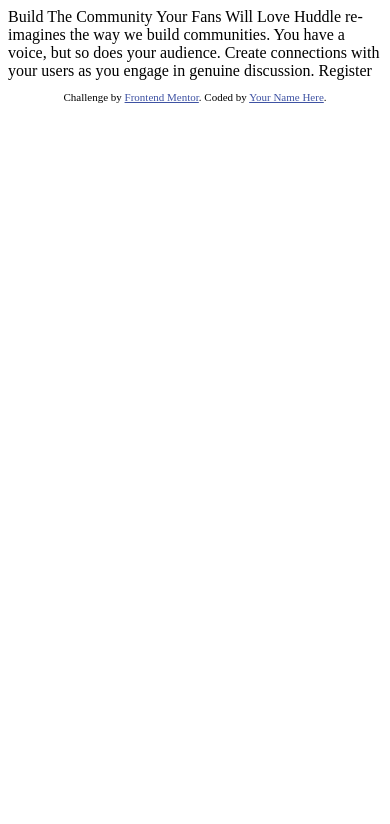
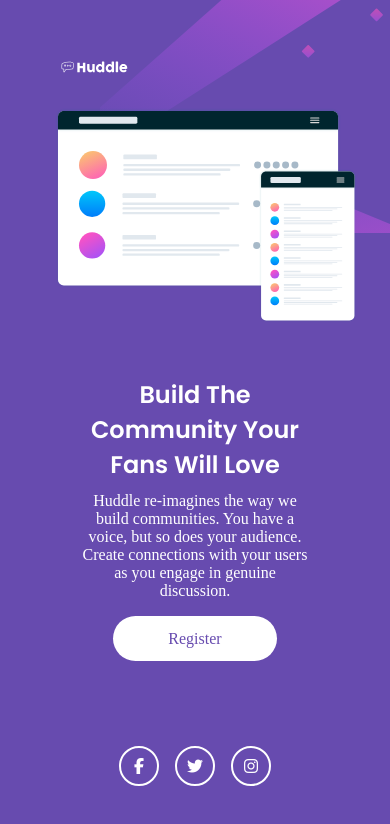
Before and after one commit to Allisson-Lima-Dev/huddle-landing-page-with-single-introductory-section-master, a plain HTML site: page index.html in a window 390 px wide. Drawn offline with Linux system fonts and the light colour scheme.

Commit message:
header-complete

```diff
--- a/index.html
+++ b/index.html
@@ -1,10 +1,12 @@
           <!DOCTYPE html>
-<html lang="en">
+          <html lang="pt-br">
           <head>
             <meta charset="UTF-8">
             <meta name="viewport" content="width=device-width, initial-scale=1.0"> <!-- displays site properly based on user's device -->
 
             <link rel="icon" type="image/png" sizes="32x32" href="./images/favicon-32x32.png">
+            <link rel="stylesheet" href="style.css">
+            <script src="https://kit.fontawesome.com/f53c332d9d.js" crossorigin="anonymous"></script>
 
             <title>Frontend Mentor | Huddle landing page with single introductory section</title>
 
@@ -15,19 +17,29 @@
             </style>
           </head>
           <body>
-
-  Build The Community Your Fans Will Love
-
-  Huddle re-imagines the way we build communities. You have a voice, but so does your audience.
+            <section class="container-main">
+              <header>
+                  <img src="images/logo.svg" alt="Logo">
+              </header>
+                <div class="container">
+                  <div class="container-img">
+                     <img src="images/illustration-mockups.svg" alt="imagem">
+                   </div>
+                  <div class="content">
+                    <h1 class="color">Build The Community Your Fans Will Love</h1>
+                      <p class="color">Huddle re-imagines the way we build communities. You have a voice, but so does your audience.
                       Create connections with your users as you engage in genuine discussion.
-
-  Register
-
-  <footer>
-    <p class="attribution">
-      Challenge by <a href="https://www.frontendmentor.io?ref=challenge" target="_blank">Frontend Mentor</a>.
-      Coded by <a href="#">Your Name Here</a>.
                       </p>
-  </footer>
+                    <div class="button">
+                      <a href="#">Register</a>
+                    </div>
+                  </div>
+              </div>
+                  <div class="icons">
+                    <i class="fab fa-facebook-f"></i>
+                    <i class="fab fa-twitter"></i>
+                    <i class="fab fa-instagram"></i>
+                </div>
+        </section>
     </body>
  </html>
--- /dev/null
+++ b/style.css
@@ -0,0 +1,155 @@
+@import url('https://fonts.googleapis.com/css2?family=Poppins:wght@400;600&display=swap');
+*{
+    margin: 0;
+    padding: 0;
+    box-sizing: border-box;
+    font-family: Open sans-serif;
+}
+h1, h2{
+    font-family: 'Poppins', sans-serif;
+    font-weight: 600;
+}
+body{
+    background-color: hsl(257, 40%, 49%);
+}
+.container-main{
+    background-image: url('images/bg-desktop.svg');
+    background-position: 100px -4px ;
+    background-size: contain;
+    background-repeat: no-repeat;
+    height: 100vh;
+}
+header{
+    padding: 18px;
+}
+
+ header img{
+    width: 15%;
+    margin-top: 20px;
+    margin-left: 40px;
+}
+.container{
+    display: flex;
+    width: 98%;
+    margin: auto;
+    margin-top: 10px;
+    height: 65%;
+}
+.container-img{
+    height: 100%;
+    margin-left: 55px;
+}
+.container-img img{
+    width:87%;
+}
+.content{
+    width: 33%;
+    margin: 30px 36px 0 0;
+}
+.content p{
+    margin-top: 10px;
+}
+.button{
+    margin-top: 30px;
+}
+.content .button a{
+    background-color: #fff;
+    text-align: center;
+    border-radius: 50px;
+    padding: 14px 55px;
+    color: hsl(257, 40%, 49%);
+}
+.content a{
+    text-decoration: none;
+    font-weight: 500;
+}
+.color{
+    color: #fff;
+}
+.content a:hover{
+    background-color: hsl(300, 69%, 71%);
+    color: #fff;
+}
+.icons{
+    display: flex;
+    justify-content: flex-end;
+    margin-right: 85px;
+}
+.icons i{
+    margin-left: 20px;
+    border: 2px solid #fff;
+    padding: 10px;
+    text-align: center;
+    border-radius: 20px;
+    width: 40px;
+    height: 40px;
+    color: #fff;
+    cursor: pointer;
+}
+.icons i:hover{
+    border-color: #e13ce1;
+    color: #e13ce1;
+}
+
+
+@media (max-width: 1200px){
+    .container-main{
+        display: flex;
+        flex-direction: column;
+        height: 100%;
+        width: 100%;
+        justify-content: center;
+        align-items: center;
+    }
+    .container-img img{
+        width: 90%;
+        height: 100%;
+    }
+    .content{
+        margin: 30px 56px 0 0;
+        width: 60%;
+    }
+    header{
+        width: 100%;
+        margin-top: 20px;
+        margin-left: 0px;
+    }
+    .icons{
+        margin-top: 50px;
+    }
+}
+
+/* ---------responsividade------------- */
+
+@media (max-width: 991px){
+    .icons {
+        justify-content: space-around;
+        margin-top: 90px;
+        margin-bottom: 60px;
+        margin-right: 0px;
+    }
+    .icons i{
+        margin-left: 0px;
+        margin: 8px;
+    }
+    .content{
+        text-align: center;
+        margin: 0px;
+    }
+    .container{
+        display: flex;
+        flex-direction: column;
+        justify-content: space-between;
+        align-items: center;
+        width: 100%;
+        height: 100%;
+    }
+    .container-img{
+        height: 100%;
+        margin-bottom: 50px;
+    }
+    header img{
+        width: 20%;
+    }
+
+}
```
Lines whose indentation alone changed are shown as unchanged.
